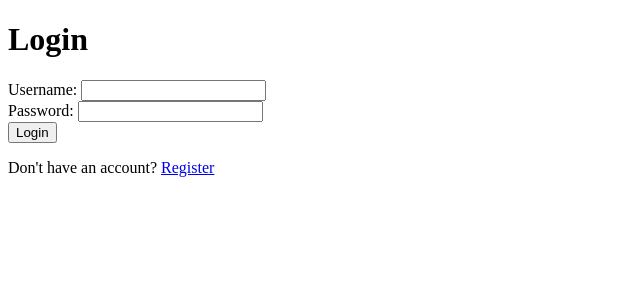
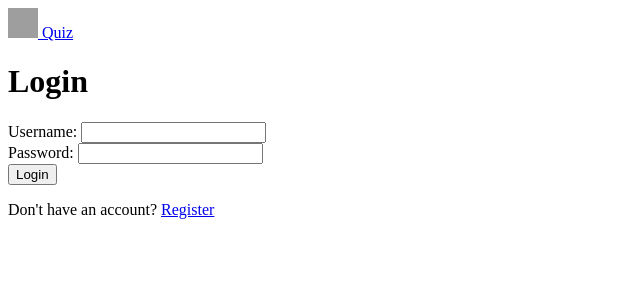
Before and after one commit to nimanat7/project-quiz, a Flask app: page /login in a window 1280 px wide. Shown: the top 300 px of the page, without its empty margins (0-640 px from the left). Run offline with Flask 3, Linux system fonts and the light colour scheme; grey boxes are pictures that could not be loaded.

Commit message:
aded layout for all html file with use inheritance(navbar & Logo aded)

```diff
--- a/templates/dashboard.html
+++ b/templates/dashboard.html
@@ -1,4 +1,6 @@
 <!DOCTYPE html>
+{% extends "layout.html" %}
+{%block content %}
   <html lang="en">
     <head>
       <meta charset="UTF-8" />
@@ -9,4 +11,4 @@
       <h1>Welcome to your dashboard!</h1>
       <p>You are successfully logged in.</p>
     </body>
-</html>
+</html>{% endblock %}
--- /dev/null
+++ b/templates/layout.html
@@ -0,0 +1,9 @@
+<!doctype html>
+<nav class="navbar navbar-dark bg-dark">
+    <a class="navbar-brand" href="#">
+      <img src="https://i.ibb.co/0CrFgdf/Untitled-design.png" width="30" height="30" class="d-inline-block align-top" alt="">
+      Quiz
+    </a>
+  </nav>
+  {% block content %}
+  {% endblock %}
--- a/templates/login.html
+++ b/templates/login.html
@@ -1,4 +1,5 @@
-<!DOCTYPE html>
+{% extends "layout.html" %}
+{%block content %}
   <html lang="en">
     <head>
       <meta charset="UTF-8" />
@@ -20,4 +21,4 @@
         Don't have an account? <a href="{{ url_for('register') }}">Register</a>
       </p>
     </body>
-</html>
+  </html>{% endblock %}
--- a/templates/register.html
+++ b/templates/register.html
@@ -1,4 +1,6 @@
 <!DOCTYPE html>
+{% extends "layout.html" %}
+{%block content %}
   <html lang="en">
     <head>
       <meta charset="UTF-8" />
@@ -18,4 +20,4 @@
       </form>
       <p>Already have an account? <a href="{{ url_for('login') }}">Login</a></p>
     </body>
-</html>
+  </html>{% endblock %}
```
Lines whose indentation alone changed are shown as unchanged.
